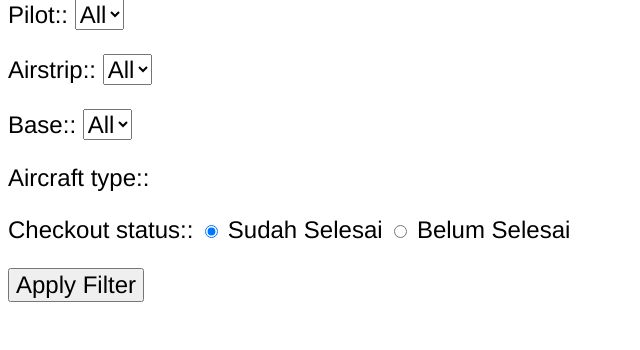
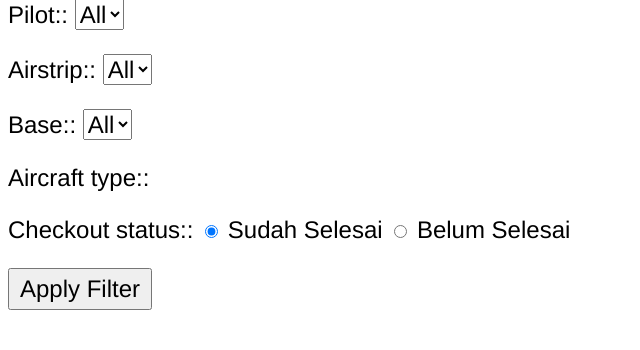
Before and after one commit to eallrich/checkniner, a Django app: page /checkouts/ in a window 1280 px wide. Shown: the part 113-463 px from the top of the page, without its empty margins (0-640 px from the left). Run offline with Django 3.2, Linux system fonts and the light colour scheme; data that the repository does not hold is empty.

Commit message:
Making the Apply Filter button larger

```diff
--- a/cotracker/templates/checkouts/filter.html
+++ b/cotracker/templates/checkouts/filter.html
@@ -32,7 +32,7 @@
 {% endfor %}
 </p>
 
-<p><input type="submit" value="Apply Filter" /></p>
+<p><input type="submit" class="enlarged-button" value="Apply Filter" /></p>
 
 </form>
 
```
